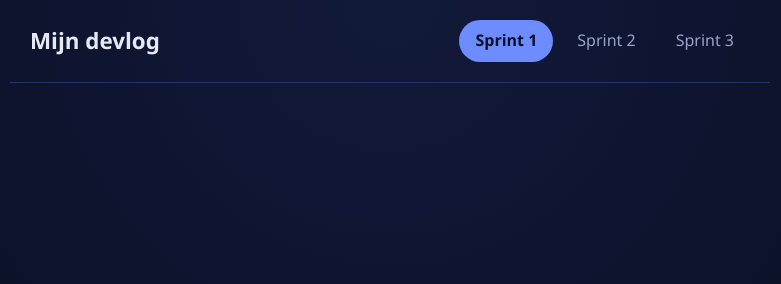
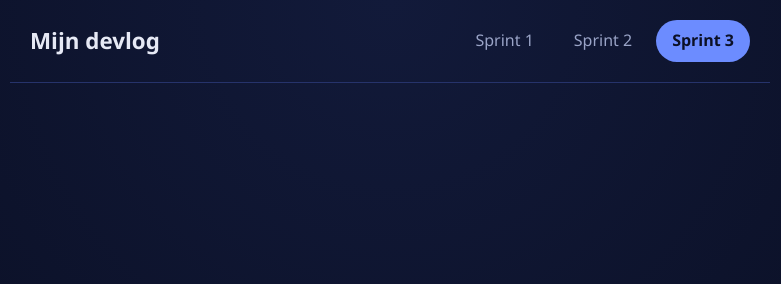
Before and after one commit to wandkh/wandkh.github.io, a plain HTML site: page sprint3.html in a window 1280 px wide. Shown: the whole page, without its empty margins (250-1031 px from the left). Drawn offline with Linux system fonts and the light colour scheme.

Commit message:
Update sprint3.html

```diff
--- a/sprint3.html
+++ b/sprint3.html
@@ -10,8 +10,8 @@
 <header class="topbar">
   <a class="site-title" href="index.html">Mijn devlog</a>
   <nav class="tabs">
-    <a href="index.html" class="active">Sprint 1</a>
+    <a href="index.html">Sprint 1</a>
     <a href="sprint2.html">Sprint 2</a>
-    <a href="sprint3.html">Sprint 3</a>
+    <a href="sprint3.html" class="active">Sprint 3</a>
   </nav>
 </header>
```
